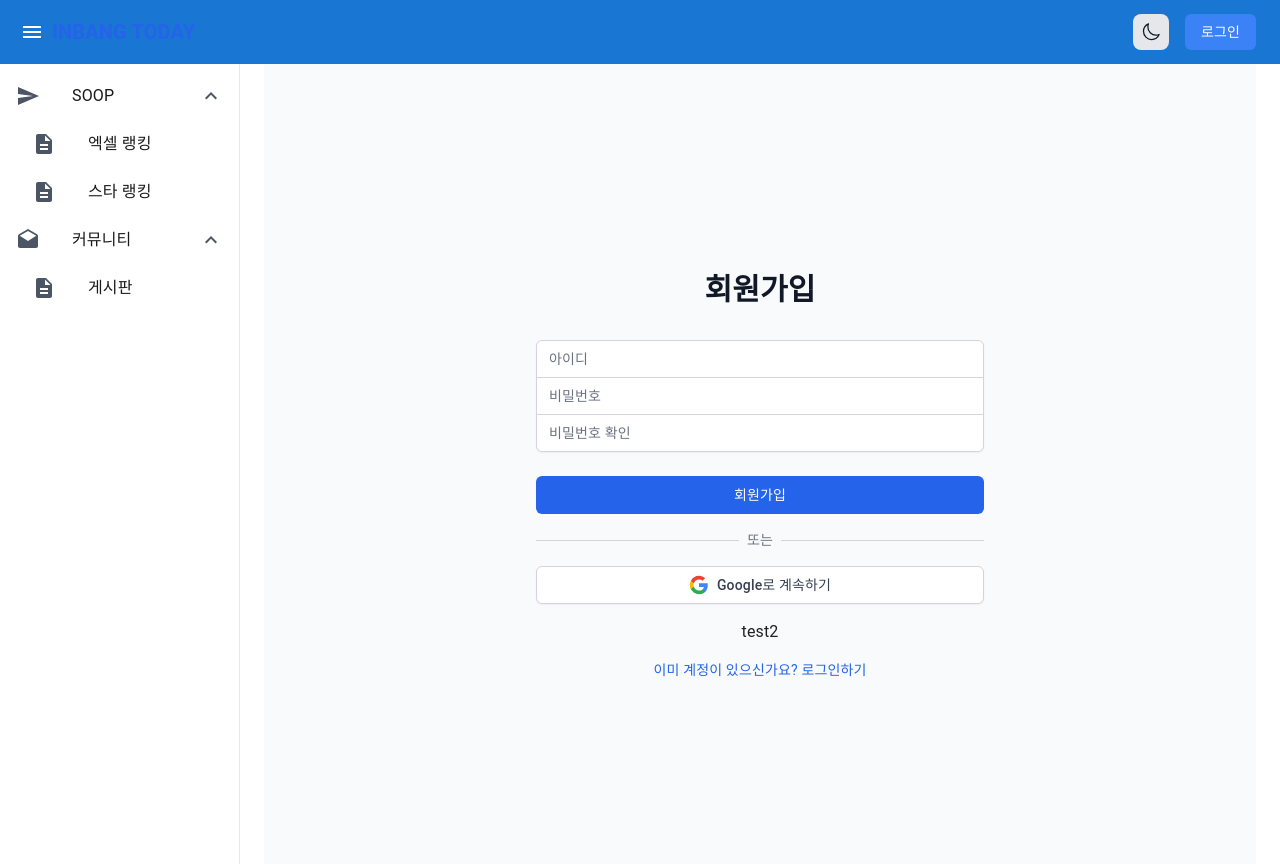
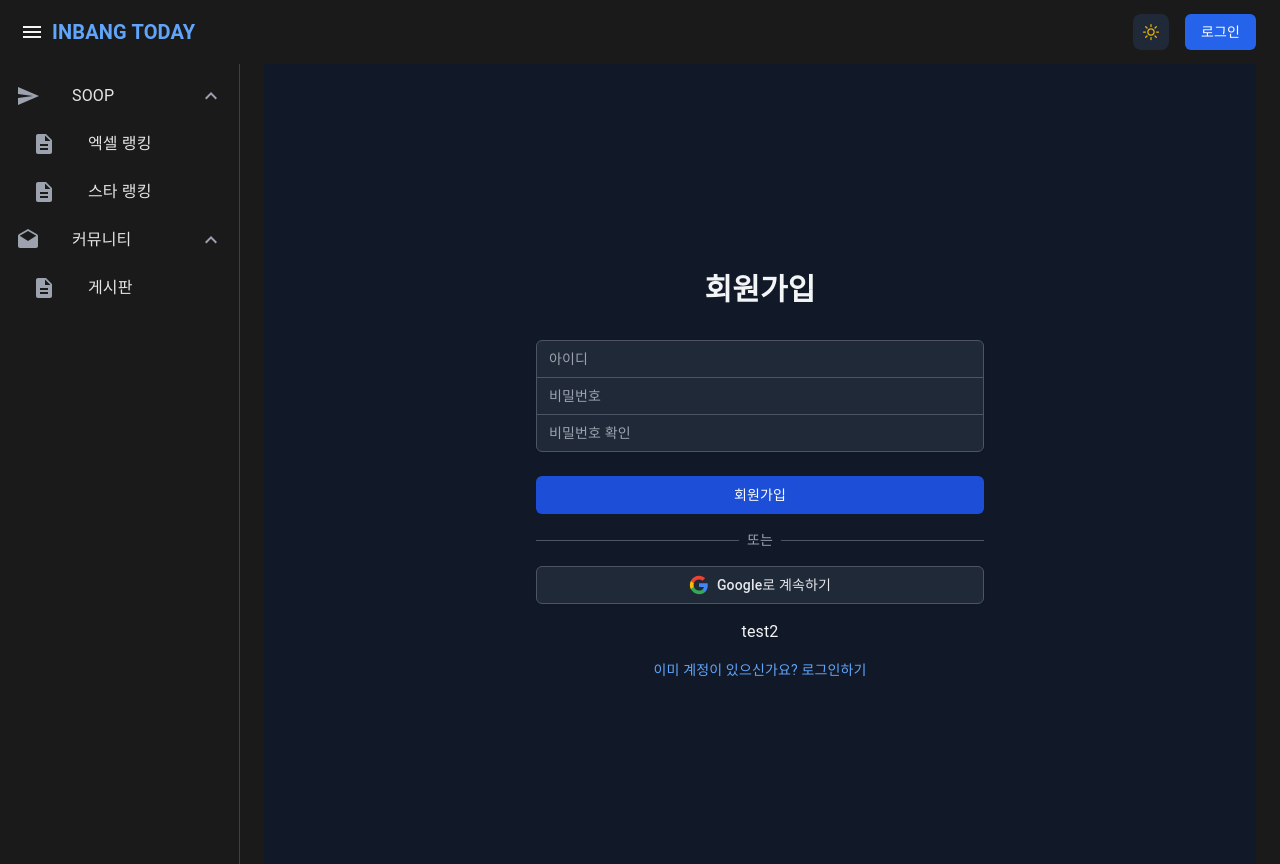
Before and after one commit to graylobo/inbang-today-client, a Next.js app: page /register in a window 1280 px wide. Built offline with nearby package versions, Linux system fonts and the light colour scheme; no server answers.

Commit message:
fix: style error

```diff
--- a/src/app/layout.tsx
+++ b/src/app/layout.tsx
@@ -8,7 +8,7 @@ export default function RootLayout({
   children: React.ReactNode;
 }) {
   return (
-    <html lang="ko" className="light" style={{ colorScheme: "light" }}>
+    <html lang="ko" suppressHydrationWarning>
       <body className="vsc-initialized">
         <Providers>
           <BaseLayout>{children}</BaseLayout>
--- a/src/app/providers.tsx
+++ b/src/app/providers.tsx
@@ -50,7 +50,7 @@ function AuthInitializer() {
 
 export function Providers({ children }: { children: React.ReactNode }) {
   return (
-    <ThemeProvider attribute="class">
+    <ThemeProvider attribute="class" enableSystem defaultTheme="dark">
       <QueryClientProvider client={queryClient}>
         <AuthInitializer />
         {children}
```
